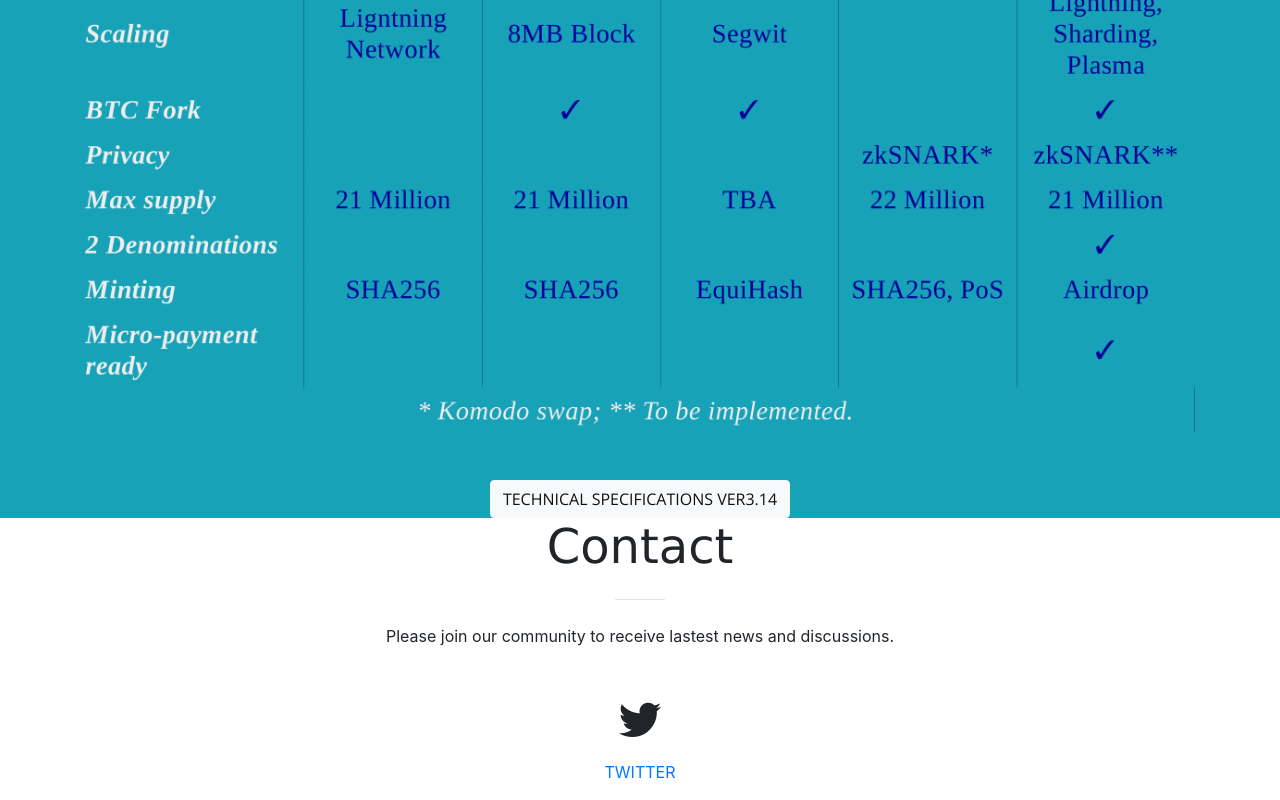
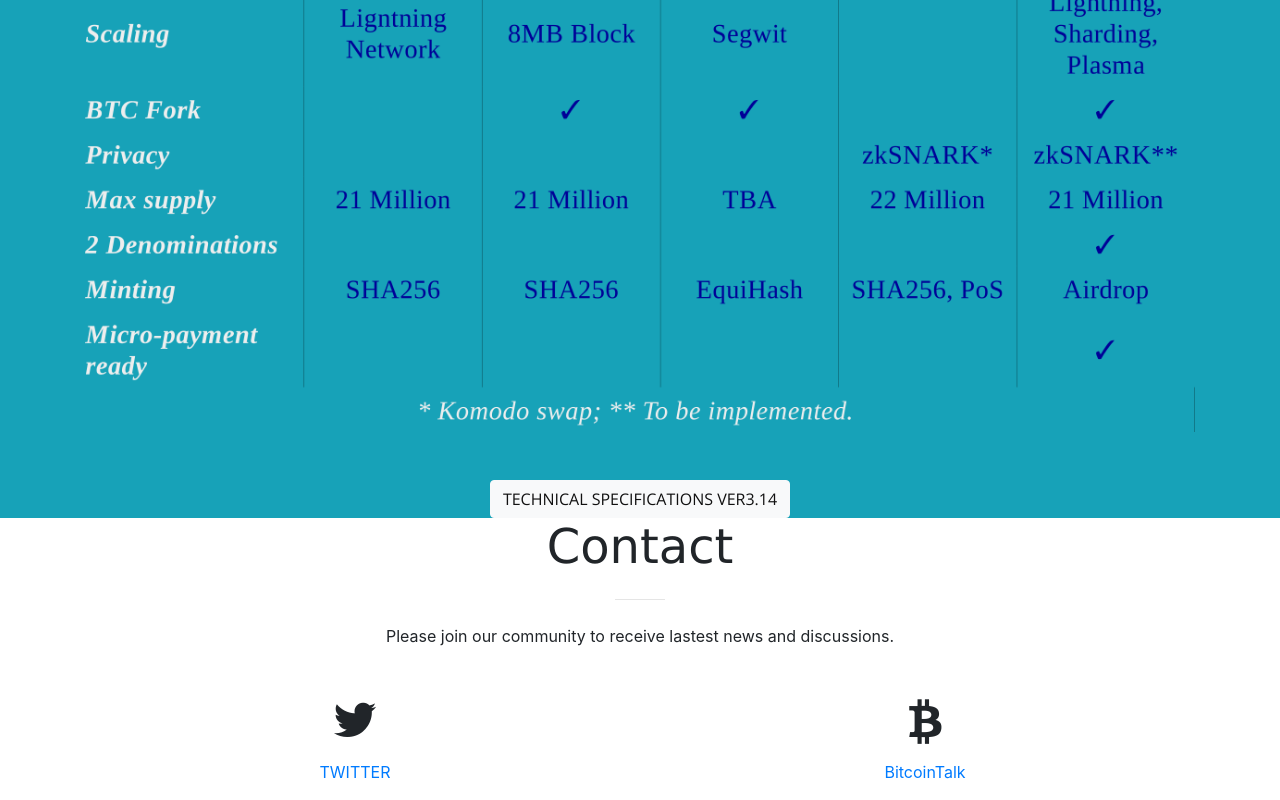
Before and after one commit to BTCoEOfficial/btcoeofficial.github.io, a website with bundled scripts: page index.html in a window 1280 px wide. Shown: the part 2997-3797 px from the top of the page. Built offline with nearby package versions, Linux system fonts and the light colour scheme.

Commit message:
Check MSG

```diff
--- a/index.html
+++ b/index.html
@@ -314,7 +314,7 @@
             <i class="fa fa-facebook fa-3x mb-3 sr-contact"></i>
             <p><a href="https://facebook.com" target="_blank" >FACEBOOK</a></p>
           </div>-->
-	      <div class="col-xs-12 col-sm-12 col-lg-12 ml-auto text-center">
+	      <div class="col-xs-6 col-sm-6 col-lg-6 ml-auto text-center">
             <i class="fa fa-twitter fa-3x mb-3 sr-contact"></i>
             <p><a href="https://twitter.com/btcoe1" target="_blank" >TWITTER</a></p>
           </div>
@@ -326,11 +326,11 @@
 			<div class="col-lg-2 ml-auto text-center">
             <i class="fa fa-reddit fa-3x mb-3 sr-contact"></i>
             <p>REDDIT</p>
+          </div>-->
+		<div class="col-xs-6 col-sm-6 col-lg-6  ml-auto text-center">
+            <i class="fa fa-bitcoin fa-3x mb-3 sr-contact"></i>
+            <p><a href="https://bitcointalk.org/index.php?topic=2399491" target="_blank" >BitcoinTalk</a></p>
           </div>
-		<div class="col-lg-2 ml-auto text-center">
-            <i class="fa fa-bitcoin fa-3x mb-3 sr-contact"></i>
-            <p>BitcoinTalk</p>
-          </div>-->
         </div>
       </div>
     </section>
```
